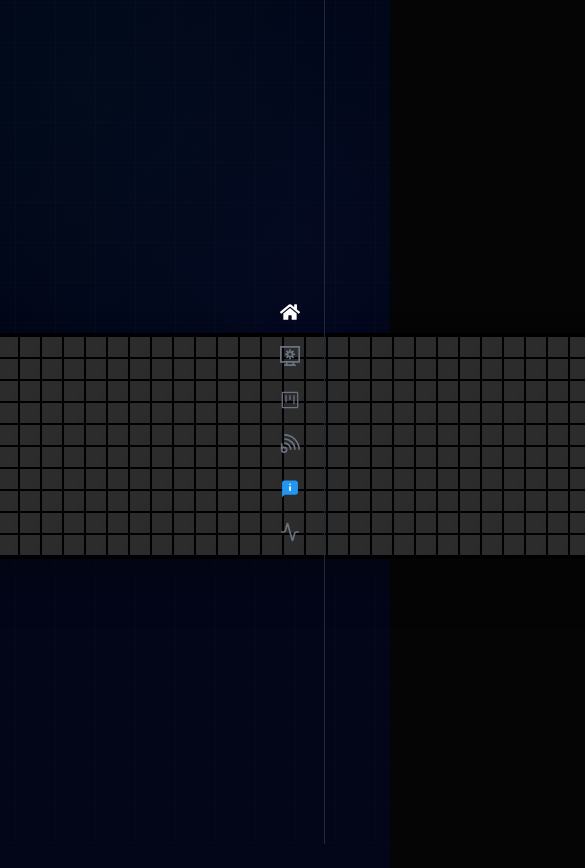
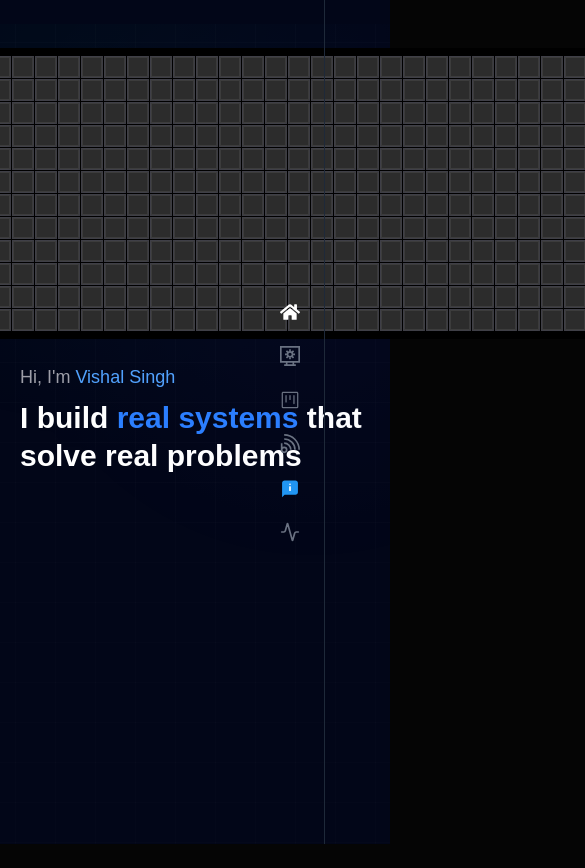
Before and after one commit to VishalDevx/vishalcsx, a Next.js app: page / in a window 390 px wide. Shown: the top 868 px of the page, 585 px wide, since content can reach past the window. After the commit the page ends 844 px from the top, so only its background shows below. Built offline with nearby package versions, Linux system fonts and the light colour scheme.

Commit message:
feat : hero section

```diff
--- a/app/component/Hero.tsx
+++ b/app/component/Hero.tsx
@@ -1,147 +1,23 @@
-
 "use client";
 
-import { useState, useEffect } from "react";
+export function Hero() {
+  return (
+    <div className="max-w-6xl pt-6">
 
-export default function PixelEditor10x40() {
-  const ROWS = 10;
-  const COLS = 40;
-  const BOX_SIZE = 20;
+      {/* Intro */}
+      <div className="text-zinc-400 text-lg">
+        Hi, I'm <span className="text-blue-400 font-medium">Vishal Singh</span>
+      </div>
 
-  const PALETTE = [
-    "#FF0000", "#FFA500", "#FFFF00", "#00FF00", // Top Row
-    "#0000FF", "#4B0082", "#000000", "#FFFFFF", // Bottom Row
-  ];
+      {/* Main Line */}
+      <div className="text-white text-3xl md:text-4xl font-semibold mt-2 leading-tight">
+        I build{" "}
+        <span className="text-blue-500">
+          real systems
+        </span>{" "}
+        that solve real problems
+      </div>
 
-  const [grid, setGrid] = useState<string[]>(Array(ROWS * COLS).fill("#2c2c2c"));
-  const [mouseDown, setMouseDown] = useState(false);
-  const [hoveredBox, setHoveredBox] = useState<number | null>(null);
-  const [activeColor, setActiveColor] = useState(PALETTE[0]);
-  const [hoveredColor, setHoveredColor] = useState<string | null>(null);
-
-  useEffect(() => {
-    const saved = localStorage.getItem("pixelGrid");
-    if (saved) setGrid(JSON.parse(saved));
-  }, []);
-
-  useEffect(() => {
-    localStorage.setItem("pixelGrid", JSON.stringify(grid));
-  }, [grid]);
-
-  const paintSquare = (index: number, color: string) => {
-    const newGrid = [...grid];
-    newGrid[index] = color;
-    setGrid(newGrid);
-  };
-
-  const getPalettePosition = (index: number) => {
-    const row = Math.floor(index / COLS);
-    const col = index % COLS;
-
-    let top = row * (BOX_SIZE + 2) - 120;
-    let left = col * (BOX_SIZE + 2) - 50;
-
-    if (top < 0) top = row * (BOX_SIZE + 2) + 20;
-    if (left < 0) left = 10;
-    if (left > COLS * BOX_SIZE - 140) left = COLS * BOX_SIZE - 140;
-
-    return { top, left };
-  };
-
-  const pos = hoveredBox !== null ? getPalettePosition(hoveredBox) : { top: 0, left: 0 };
-
-  const smallWidth = 24;
-  const largeWidth = 40;
-  const boxHeight = 32;
-  const borderWidth = 2;
-
-  return (
-    <div className="min-h-screen bg-slate-950 flex flex-col items-center justify-center p-6 font-sans">
-      <div
-        className="relative bg-black text-zinc-950 p-1 rounded-md shadow-2xl"
-        onMouseDown={() => setMouseDown(true)}
-        onMouseUp={() => setMouseDown(false)}
-        onMouseLeave={() => {
-          setMouseDown(false);
-          setHoveredBox(null);
-        }}
-      >
-        {/* Pixel Grid */}
-        <div
-          className="grid shadow-2xs"
-          style={{
-            gridTemplateColumns: `repeat(${COLS}, ${BOX_SIZE}px)`,
-            gap: "2px",
-          }}
-        >
-          {grid.map((color, index) => (
-            <div
-              key={index}
-              style={{ backgroundColor: color }}
-              className="w-[20px] h-[20px] cursor-crosshair transition-colors duration-100 shadow-lg"
-              onMouseDown={() => paintSquare(index, activeColor)}
-              onMouseEnter={() => {
-                if (mouseDown) paintSquare(index, activeColor);
-                setHoveredBox(index);
-              }}
-            />
-          ))}
-        </div>
-
-        {/* Floating Palette */}
-        {hoveredBox !== null && (
-          <div
-            className="absolute bg-white p-3 rounded-xl shadow-lg flex flex-col gap-3 z-50 pointer-events-auto"
-            style={{ top: pos.top, left: pos.left, transition: "top 0.1s, left 0.1s" }}
-          >
-            {/* Top Row */}
-            <div className="flex">
-              {PALETTE.slice(0, 4).map((c, i) => {
-                const width = i === 3 ? largeWidth : smallWidth;
-                return (
-                  <div
-                    key={c}
-                    onClick={() => setActiveColor(c)}
-                    onMouseEnter={() => setHoveredColor(c)}
-                    onMouseLeave={() => setHoveredColor(null)}
-                    className="cursor-pointer transition-all duration-200"
-                    style={{
-                      backgroundColor: c,
-                      width: hoveredColor === c ? width * 1.4 : width,
-                      height: hoveredColor === c ? boxHeight * 1.4 : boxHeight,
-                      border: `${borderWidth}px solid black`,
-                      marginRight: i === 3 ? 0 : 0,
-                    }}
-                  />
-                );
-              })}
-            </div>
-
-            {/* Bottom Row */}
-            <div className="flex">
-              {PALETTE.slice(4, 8).map((c, i) => {
-                const width = i === 3 ? largeWidth : smallWidth;
-                return (
-                  <div
-                    key={c}
-                    onClick={() => setActiveColor(c)}
-                    onMouseEnter={() => setHoveredColor(c)}
-                    onMouseLeave={() => setHoveredColor(null)}
-                    className="cursor-pointer transition-all duration-200"
-                    style={{
-                      backgroundColor: c,
-                      width: hoveredColor === c ? width * 1.4 : width,
-                      height: hoveredColor === c ? boxHeight * 1.4 : boxHeight,
-                      border: `${borderWidth}px solid black`,
-                      marginRight: i === 3 ? 0 : 0,
-                    }}
-                  />
-                );
-              })}
-            </div>
-          </div>
-        )}
-      </div>
     </div>
   );
 }
--- /dev/null
+++ b/app/component/PixelEditor.tsx
@@ -0,0 +1,133 @@
+"use client";
+
+import { useState, useEffect } from "react";
+
+export default function PixelEditor10x50() {
+  const ROWS = 12;
+  const COLS = 50;
+  const BOX_SIZE = 22;
+
+  const PALETTE = [
+    "#FF0000", "#FFA500", "#FFFF00", "#00FF00",
+    "#0000FF", "#4B0082", "#000000", "#FFFFFF",
+  ];
+
+  const [grid, setGrid] = useState<string[]>(
+    Array(ROWS * COLS).fill("#2c2c2c")
+  );
+  const [mouseDown, setMouseDown] = useState(false);
+  const [hoveredBox, setHoveredBox] = useState<number | null>(null);
+  const [activeColor, setActiveColor] = useState(PALETTE[0]);
+  const [hoveredColor, setHoveredColor] = useState<string | null>(null);
+
+  useEffect(() => {
+    const saved = localStorage.getItem("pixelGrid");
+    if (saved) setGrid(JSON.parse(saved));
+  }, []);
+
+  useEffect(() => {
+    localStorage.setItem("pixelGrid", JSON.stringify(grid));
+  }, [grid]);
+
+  const paintSquare = (index: number) => {
+    const newGrid = [...grid];
+    newGrid[index] = activeColor;
+    setGrid(newGrid);
+  };
+
+  const getPalettePosition = (index: number) => {
+    const row = Math.floor(index / COLS);
+    const col = index % COLS;
+
+    let top = row * (BOX_SIZE + 2) - 120;
+    let left = col * (BOX_SIZE + 2) - 50;
+
+    if (top < 0) top = row * (BOX_SIZE + 2) + 20;
+    if (left < 0) left = 10;
+    if (left > COLS * BOX_SIZE - 140) left = COLS * BOX_SIZE - 140;
+
+    return { top, left };
+  };
+
+  const pos =
+    hoveredBox !== null
+      ? getPalettePosition(hoveredBox)
+      : { top: 0, left: 0 };
+
+  return (
+    <div className="flex justify-center">
+      <div
+        className="relative bg-black p-2 rounded-lg"
+        onMouseDown={() => setMouseDown(true)}
+        onMouseUp={() => setMouseDown(false)}
+        onMouseLeave={() => {
+          setMouseDown(false);
+          setHoveredBox(null);
+        }}
+      >
+        {/* GRID */}
+        <div
+          className="grid"
+          style={{
+            gridTemplateColumns: `repeat(${COLS}, ${BOX_SIZE}px)`,
+            gap: "1px",
+          }}
+        >
+          {grid.map((color, index) => (
+            <div
+              key={index}
+              onMouseDown={() => paintSquare(index)}
+              onMouseEnter={() => {
+                if (mouseDown) paintSquare(index);
+                setHoveredBox(index);
+              }}
+              className="
+                cursor-crosshair
+                transition-all duration-150
+                border border-zinc-700
+                hover:scale-110 hover:z-10
+              "
+              style={{
+                width: BOX_SIZE,
+                height: BOX_SIZE,
+                backgroundColor: color,
+                boxShadow: `
+                  inset 0 0 0 1px rgba(255,255,255,0.08),
+                  0 1px 2px rgba(0,0,0,0.6)
+                `,
+              }}
+            />
+          ))}
+        </div>
+
+        {/* PALETTE */}
+        {hoveredBox !== null && (
+          <div
+            className="absolute bg-white p-3 rounded-xl shadow-lg flex flex-col gap-2 z-50"
+            style={{ top: pos.top, left: pos.left }}
+          >
+            {[0, 1].map((row) => (
+              <div key={row} className="flex gap-1">
+                {PALETTE.slice(row * 4, row * 4 + 4).map((c) => (
+                  <div
+                    key={c}
+                    onClick={() => setActiveColor(c)}
+                    onMouseEnter={() => setHoveredColor(c)}
+                    onMouseLeave={() => setHoveredColor(null)}
+                    className="cursor-pointer transition-all duration-200"
+                    style={{
+                      width: hoveredColor === c ? 40 : 26,
+                      height: hoveredColor === c ? 40 : 26,
+                      backgroundColor: c,
+                      border: "2px solid black",
+                    }}
+                  />
+                ))}
+              </div>
+            ))}
+          </div>
+        )}
+      </div>
+    </div>
+  );
+}
--- a/app/page.tsx
+++ b/app/page.tsx
@@ -1,29 +1,36 @@
 "use client";
 
-import Hero from "./component/Hero";
+import { Hero } from "./component/Hero";
 import { Navbar } from "./component/Navbar";
-
+import PixelEditor10x50 from "./component/PixelEditor";
 
 export default function Home() {
   return (
-    <main className="min-h-screen bg-slate-950 px-20">
-      {/* Navbar: full width, but content max-w-4xl */}
-      <header className="sticky top-0 z-50    ">
-        <div className="mx-auto max-w-3 flex items-center justify-between px-5 py-3 ">
-        <Navbar/>
+    <main className="min-h-screen bg-slate-950">
+
+      {/* NAVBAR */}
+      <header className="sticky top-0 z-50 bg-slate-950">
+        <div className="mx-auto max-w-6xl flex items-center justify-between px-5 py-3">
+          <Navbar />
         </div>
       </header>
 
-      {/* Hero Section: content max-w-7xl */}
+      {/* PIXEL EDITOR (TOP SECTION) */}
       <section
-        id="hero"
-        className="h-screen text-white flex items-center justify-center "
+        id="PixelEditor"
+        className="flex items-start justify-center pt-6"
       >
-        <div className="w-full px-5 max-w-full">
-          <Hero />
+        <div className="w-full max-w-6xl px-5">
+          <PixelEditor10x50 />
         </div>
       </section>
 
+      {/* HERO (FULL SCREEN BELOW) */}
+     <section id="Hero" className="flex justify-center">
+  <div className="w-full max-w-6xl px-5">
+    <Hero />
+  </div>
+</section>
 
     </main>
   );
```
